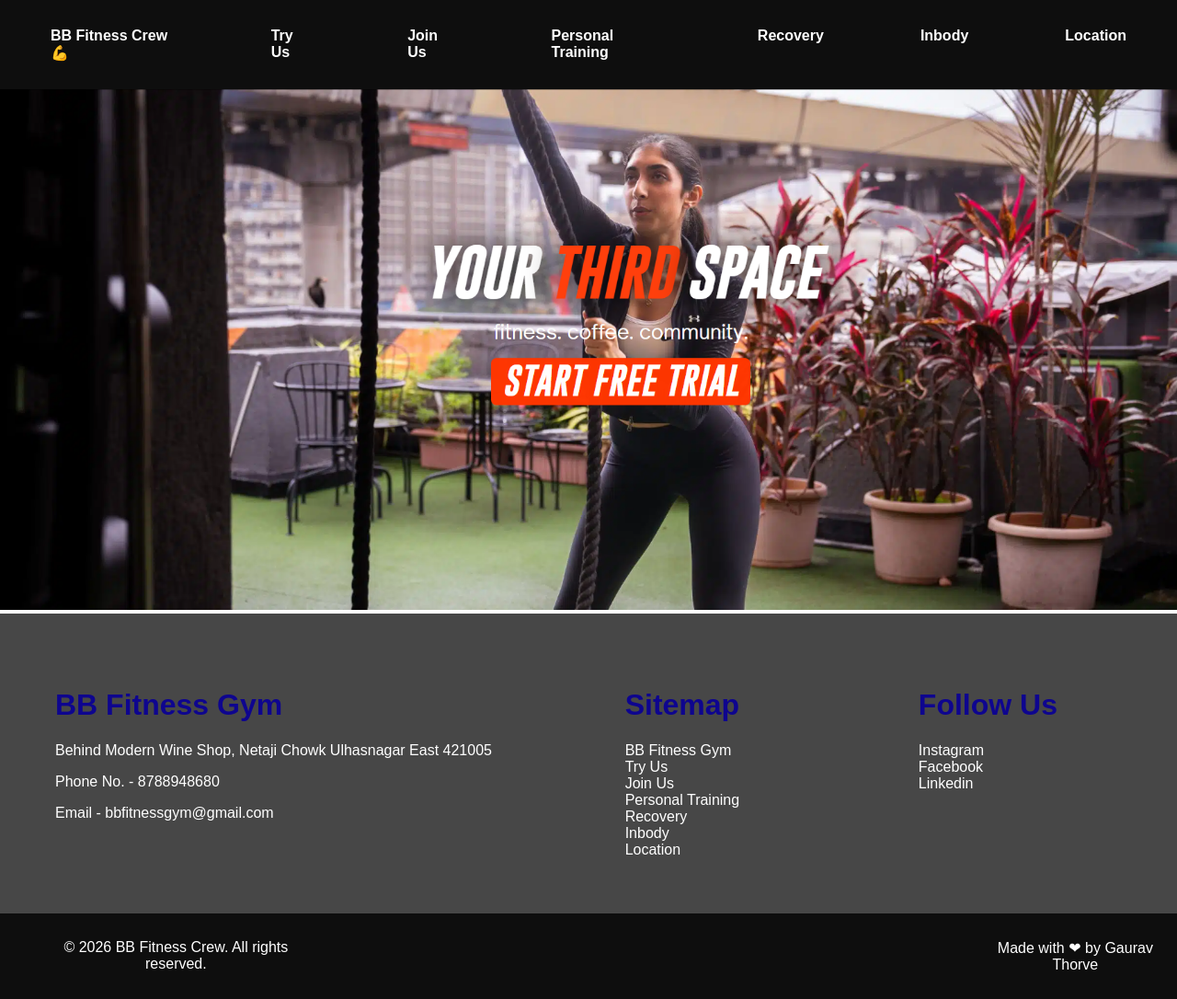
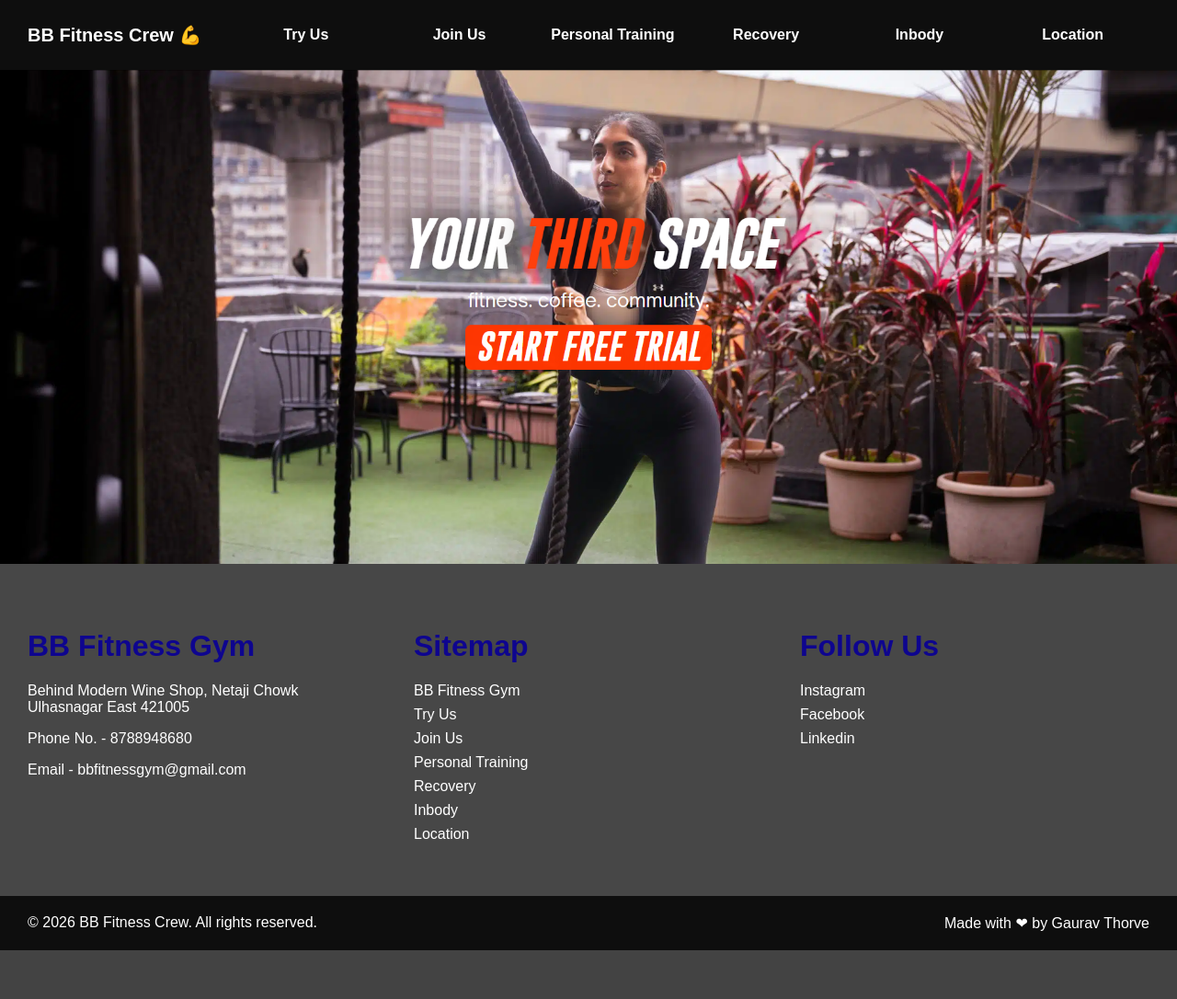
Before and after one commit to GauravThorve/Gym-Project, a Django app: page / in a window 1280 px wide; the page is wider, and only the part inside the window is pictured. Shown: that part at 92% size. After the commit the page ends 1033 px from the top of that part, so only its background shows below. Run offline with Django 3.2, Linux system fonts and the light colour scheme.

Commit message:
Done with Responsiveness

```diff
--- a/templates/base.html
+++ b/templates/base.html
@@ -6,101 +6,188 @@
     <meta name="viewport" content="width=device-width, initial-scale=1.0">
     <title>BB Fitness Crew</title>
 
+    <script>
+        const toggle = document.getElementById("menu-toggle");
+        const navLinks = document.getElementById("nav-links");
+
+        toggle.addEventListener("click", () => {
+            navLinks.classList.toggle("active");
+        });
+    </script>
+
+</head>
+
 <style>
+
+    img {
+        max-width: 100%;
+        height: auto;
+        display: block;
+    }
+
     body {
         margin: 0;
         font-family: Arial, sans-serif;
     }
 
+    main {
+        padding: 20px;
+        min-height: 60vh;
+    }
+
 
     nav {
         background-color: #0e0e0e;
-            padding: 30px 40px;
         display: flex;
-            gap: 75px
-        }
-
-        nav a {
-            color: white;
-            text-decoration: none;
-            padding: 0 15px;
-            font-weight: bold;
-
-
-        }
-
-        nav a:hover {
-            text-decoration: wavy;
-            color: rgb(14, 5, 143);
-            nav-up: auto;
+        align-items: center;
+        justify-content: space-between;
+        padding: 15px 30px;
+        position: relative;
     }
 
 
-        main {
-            padding: 20px;
-            min-height: 70vh;
+    .logo a {
+        color: white;
+        text-decoration: none;
+        font-weight: bold;
+        font-size: 20px;
     }
-       .footer-up{
+
+
+    .nav-links {
+        display: flex;
+        flex: 1;
+        justify-content: space-evenly;
+        margin-left: 30px;
+    }
+
+    .nav-links a {
+        flex: 1;
+        text-align: center;
+        padding: 14px 0;
+        color: white;
+        text-decoration: none;
+        font-weight: bold;
+        transition: 0.3s;
+    }
+
+    .nav-links a:hover {
+        background-color: rgb(14, 5, 143);
+    }
+
+
+    .menu-toggle {
+        display: none;
+        font-size: 28px;
+        color: white;
+        cursor: pointer;
+    }
+
+
+
+    .footer-up {
         background-color: #080808bd;
         color: white;
         display: flex;
+        flex-wrap: wrap;
+        justify-content: space-between;
         gap: 40px;
-            padding: 60px;
-            justify-content: space-between;
+        padding: 50px 30px;
+    }
 
+    .footer-up1,
+    .footer-up2,
+    .footer-up3 {
+        flex: 1 1 250px;
     }
-        .footer-up2{
-            margin-right: 50px;
-        }
-        .footer-up2 a{
+
+    .footer-up2 a,
+    .footer-up3 a {
         color: white;
         text-decoration: none;
-            display: flex;
-            justify-content: space-between;
+        display: block;
+        margin-bottom: 8px;
+        transition: 0.3s;
     }
-        .footer-up2 a:hover{
-            color: rgb(14, 5, 143);
-        }
-        .footer-up3 a{
-            color: white;
-            text-decoration: none;
-            display: flex;
-            justify-content: space-between;
-            margin-right: 150px;
 
-        }
-        .footer-up3 a:hover{
+    .footer-up2 a:hover,
+    .footer-up3 a:hover {
         color: rgb(14, 5, 143);
     }
 
 
-        .footer-main{
-            background-color: #333;
+    .footer-main {
+        background-color: #0e0e0e;
         color: white;
-            text-align: center;
-            padding: 12px;
+        padding: 15px 30px;
         display: flex;
-            gap: 700px;
-            background-color: #0e0e0e;
+        justify-content: space-between;
+        flex-wrap: wrap;
     }
 
-        .footer-main p{
-            margin-left: 40px;
+    .footer-main p {
+        margin: 5px 0;
+    }
+
+
+    @media (max-width: 768px) {
+
+        .menu-toggle {
+            display: block;
+        }
+
+        .nav-links {
+            display: none;
+            flex-direction: column;
+            width: 100%;
+            background-color: #0e0e0e;
+            position: absolute;
+            top: 60px;
+            left: 0;
+        }
+
+        .nav-links a {
+            border-top: 1px solid #222;
+            padding: 15px;
+        }
+
+        .nav-links.active {
+            display: flex;
+        }
+
+
+        .footer-up {
+            flex-direction: column;
+            text-align: center;
+        }
+
+        .footer-main {
+            flex-direction: column;
+            text-align: center;
+            gap: 10px;
+        }
     }
 </style>
-</head>
+
 
 <body>
 
 
     <nav>
+        <div class="logo">
             <a href="{% url 'home' %}">BB Fitness Crew &#128170</a>
+        </div>
+        <div class="menu-toggle" id="menu-toggle">
+            ☰
+        </div>
+        <div class="nav-links">
             <a href="{% url 'tryus' %}">Try Us</a>
             <a href="{% url 'contact' %}">Join Us</a>
             <a href="{% url 'pt' %}">Personal Training</a>
             <a href="{% url 'service' %}">Recovery</a>
             <a href="{% url 'inbody' %}">Inbody</a>
             <a href="{% url 'location' %}">Location</a>
+        </div>
     </nav>
 
     {% block content %}
--- a/templates/myapp/home.html
+++ b/templates/myapp/home.html
@@ -2,7 +2,17 @@
 {% load static %}
 
 
+<style>
+        img {
+        max-width: 100%;
+        height: auto;
+        display: block;
+    }
 
+</style>
+
+<body>
 {% block content%}
 <img src="{% static 'myapp/images/home.png' %}" alt="Home" style="width:1350px;">
 {% endblock %}
+</body>
```
Also changed, not shown: templates/myapp/try-us.html (+7 -0 lines). Lines whose indentation alone changed are shown as unchanged.
